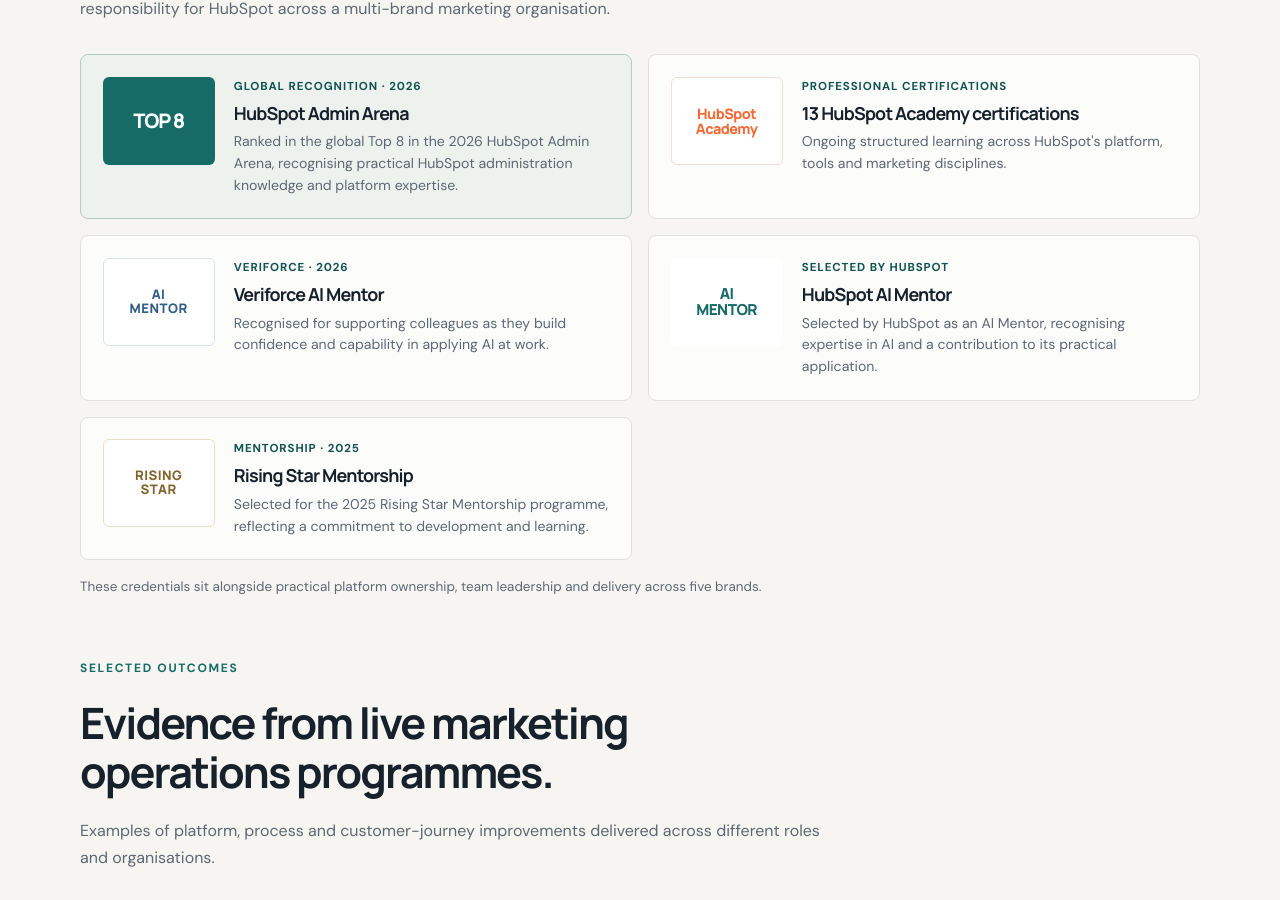
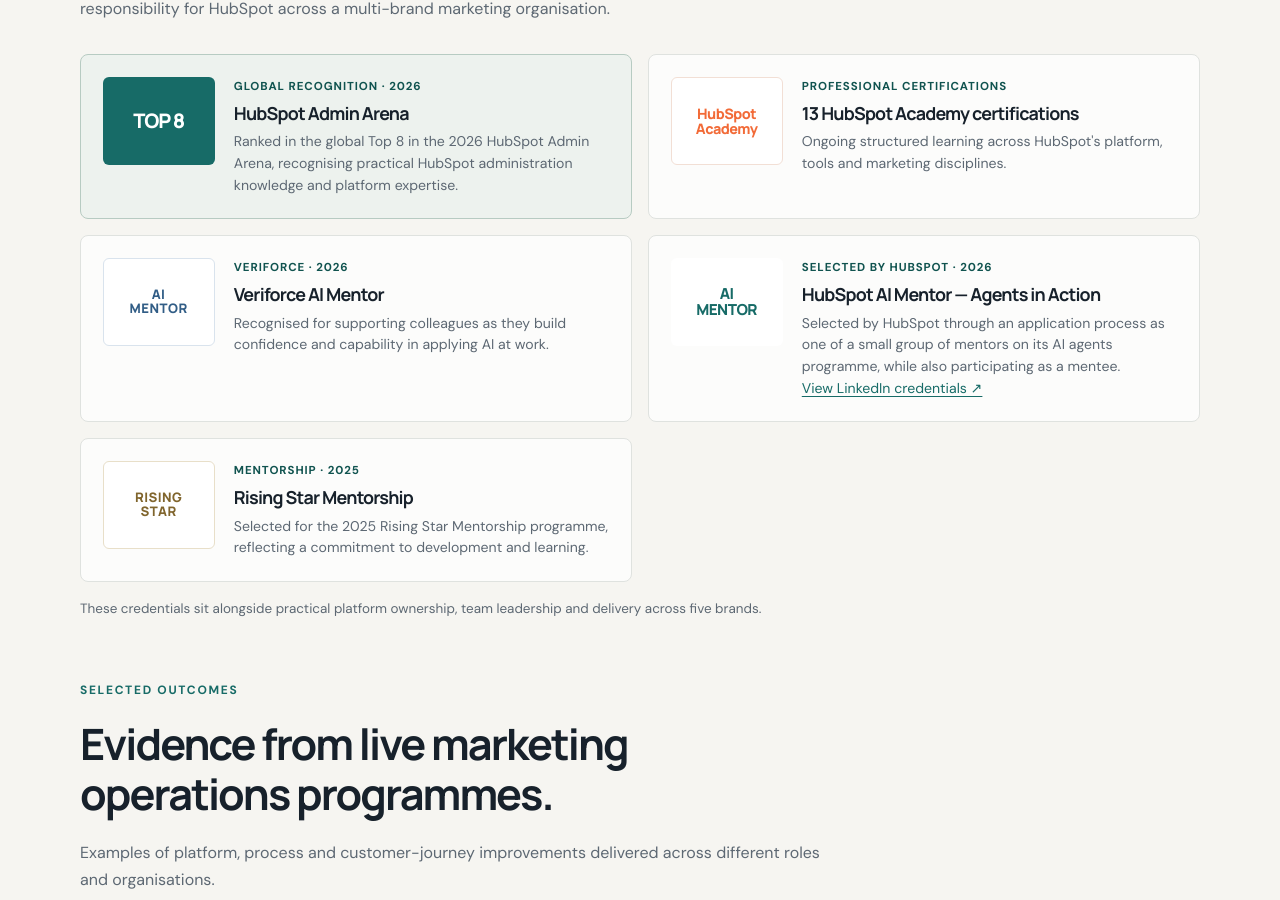
Before and after one commit to georgefwmurray/Marketing-Operations-Control-Centre, a Jekyll site: the page built from HubSpot-Expert-South-Wales.md, in a window 1280 px wide and 900 px high, scrolled down 2432 px. Built offline with Jekyll 4.4.1, drawn with Linux system fonts in a browser that asks for light colours.

Commit message:
Clarify HubSpot AI Mentor programme recognition

```diff
--- a/HubSpot-Expert-South-Wales.md
+++ b/HubSpot-Expert-South-Wales.md
@@ -99,7 +99,7 @@ permalink: /HubSpot-Expert-South-Wales.html
     </article>
     <article class="credential-card">
       <div class="credential-mark credential-mark--hubspot-ai" aria-hidden="true">AI<br>MENTOR</div>
-      <div><span class="credential-type">Selected by HubSpot</span><h3>HubSpot AI Mentor</h3><p>Selected by HubSpot as an AI Mentor, recognising expertise in AI and a contribution to its practical application.</p></div>
+      <div><span class="credential-type">Selected by HubSpot · 2026</span><h3>HubSpot AI Mentor — Agents in Action</h3><p>Selected by HubSpot through an application process as one of a small group of mentors on its AI agents programme, while also participating as a mentee.</p><p><a href="https://www.linkedin.com/in/georgefwmurray/details/certifications/" target="_blank" rel="noopener">View LinkedIn credentials ↗</a></p></div>
     </article>
     <article class="credential-card">
       <div class="credential-mark credential-mark--rising" aria-hidden="true">RISING<br>STAR</div>
```
